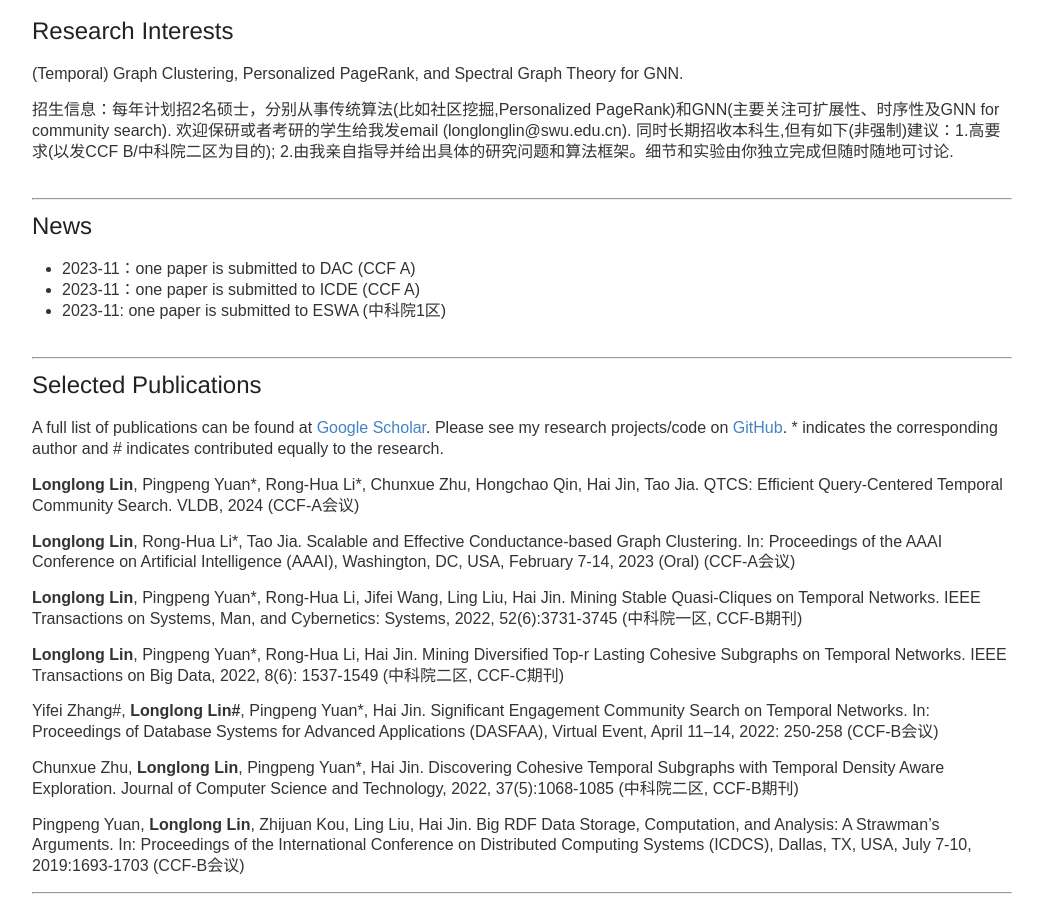
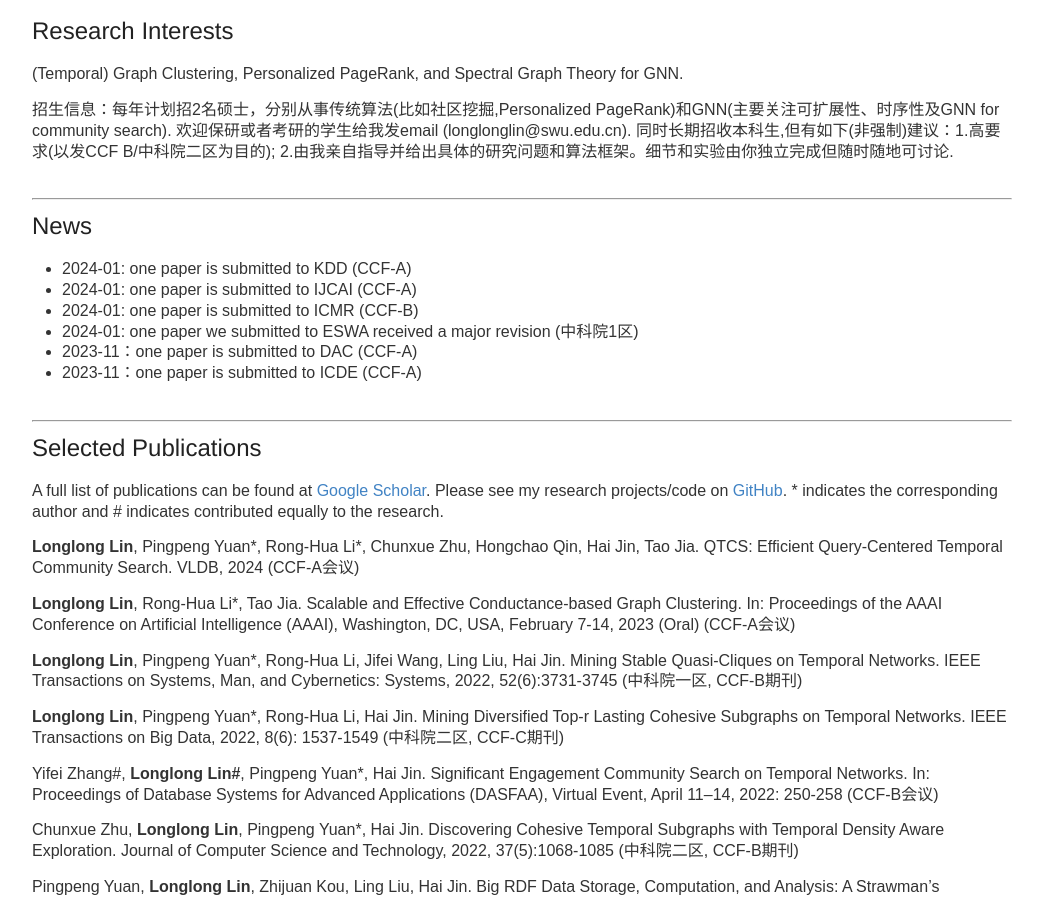
Before and after one commit to longlonglin/longlonglin.github.io, a Jekyll site: the page built from index.md, in a window 1280 px wide and 900 px high, scrolled down 347 px. Shown: the whole window, without its empty margins (118-1161 px from the left). Built offline with Jekyll 4.4.1, drawn with Linux system fonts in a browser that asks for light colours; our own code applies the rules of GitHub Pages for plain Markdown files.

Commit message:
Update index.md

```diff
--- a/index.md
+++ b/index.md
@@ -14,10 +14,12 @@ Longlon Lin is an Associate Professor at the [College of Computer and Informatio
 
 ___
 ## News
-
-* 2023-11：one paper is submitted to  DAC (CCF A)
-* 2023-11：one paper is submitted to  ICDE (CCF A)
-* 2023-11: one paper is submitted to ESWA  (中科院1区)
+* 2024-01: one paper is submitted to KDD  (CCF-A)
+* 2024-01: one paper is submitted to IJCAI  (CCF-A)
+* 2024-01: one paper is submitted to ICMR  (CCF-B)
+* 2024-01: one paper we submitted to ESWA received a major revision (中科院1区)
+* 2023-11：one paper is submitted to  DAC (CCF-A)
+* 2023-11：one paper is submitted to  ICDE (CCF-A)
 <br><br>
 
 ___
```
